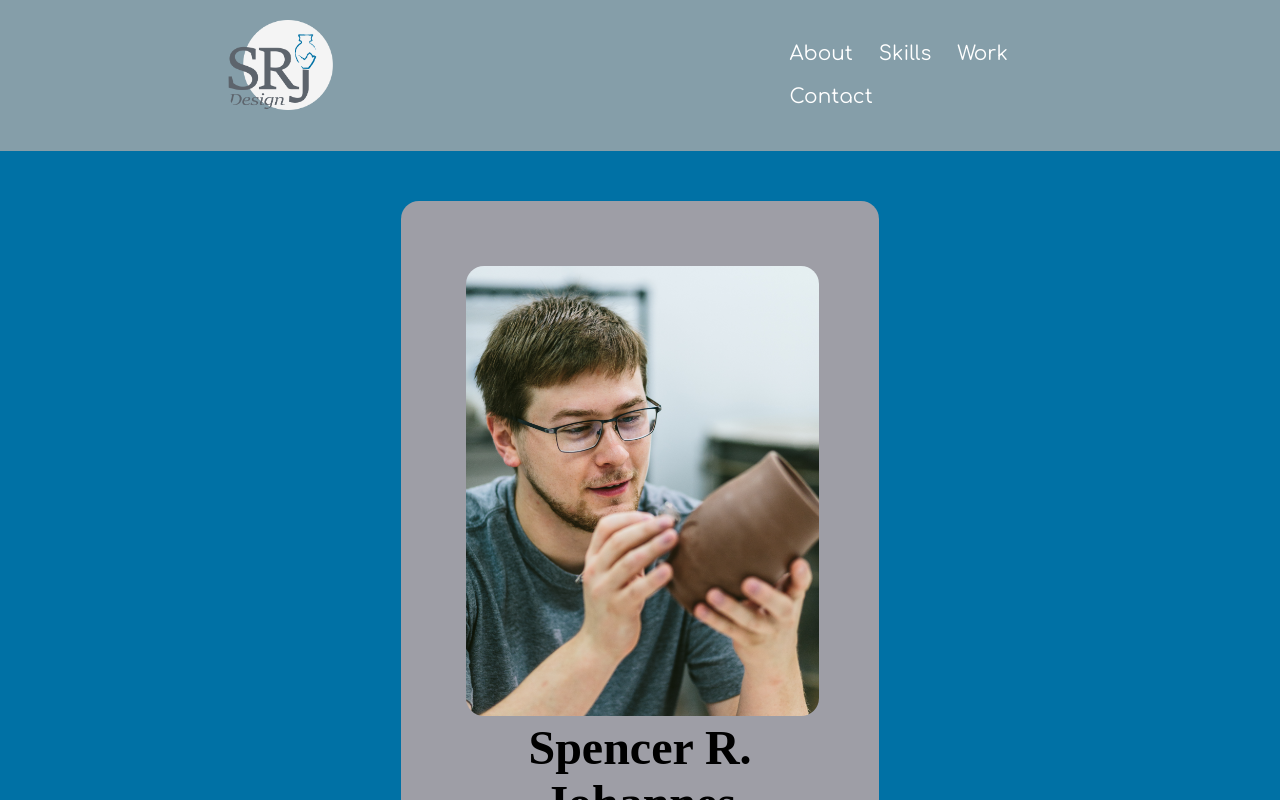
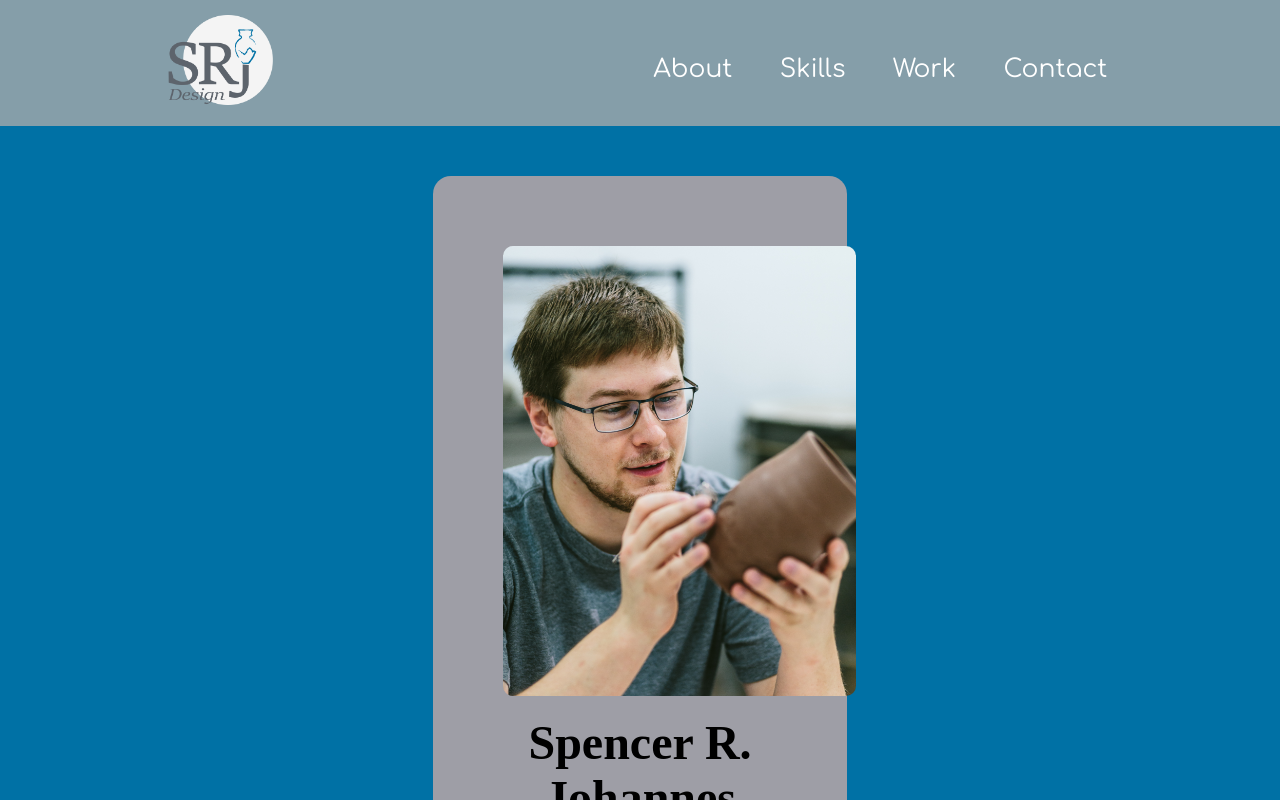
Before and after one commit to Spencerjohannes/UX_UI_HW17, a plain HTML site: page index.html in a window 1280 px wide. Shown: the top 800 px of the page. Drawn offline with Linux system fonts and the light colour scheme.

Commit message:
final part for HW 17

```diff
--- a/css/styles.css
+++ b/css/styles.css
@@ -1,4 +1,4 @@
-*{
+* {
     margin: 0 auto;
     padding: 0 auto;
 }
@@ -19,53 +19,43 @@ body {
 
 .navigation {
     display: flex;
-    justify-content:space-between;
     background-color: #859EA9;
-    padding: 20px;
 }
 
 .inline-block {
-    display: inline-block;
-    vertical-align: top;
-    padding-left: 10px;
-    font-size: 20px;
+    font-size: 25px;
     color: white;
 }
 
-nav {
-    width: 25%;
-    padding: 1%;
+nav ul {
+    list-style-type: none;
 }
 
-nav ul {
-   list-style-type: none;
-   padding: auto;
-}
-
-nav li{
-    padding: 10px;
+nav li {
+    padding: 55px 20px 20px;
     display: inline-block;
 }
 
 .heroImg {
-    width: 35%;
+    width: 30%;
     background-color: #9E9EA6;
     border-radius: 18px;
     padding: 15px;
     margin: 50px auto;
 }
 
-img{
-    border-radius: 18px;
+img {
+    border-radius: 25px;
+    padding: 15px
 }
 
 .jobTitle {
     color: #0071A5;
-    padding:15px;
+    padding: 20px;
 }
 
 .aboutSelf {
-    padding-bottom:40px;
+    padding-bottom: 45px;
     width: 76%;
 }
 
@@ -81,24 +71,24 @@ img{
 }
 
 .content {
-    /* width: 500px; */
     text-align: center;
     margin: 0 auto;
-    padding: 50px;
+    padding: 40px;
 
 }
 
 .bottomfooter {
     display: flex;
-    justify-content:space-between;
+    justify-content: space-between;
     background-color: #859EA9;
     padding: 20px;
+
 }
 
 .bottomfooter li {
     list-style-type: none;
     display: inline-block;
-    padding: 20px;
+    padding: 90px 20px 20px;
     color: white;
 }
 
@@ -107,4 +97,5 @@ img{
     vertical-align: top;
     padding-left: 15px;
     font-size: 20px;
+    text-align: center;
 }
--- a/index.html
+++ b/index.html
@@ -46,7 +46,7 @@
             </ul>
         </div>
         <div class="footer-logo">
-            <img src="/images/srj-design-logo.png" alt="srj-design-logo" style="height: 90px">
+            <img src="/images/lets-talk.png" alt="srj-design-contact-info" style="height: 160px">
         </div>
     </footer>
 </body>
```
Also changed, not shown: images/lets-talk.png (added).
